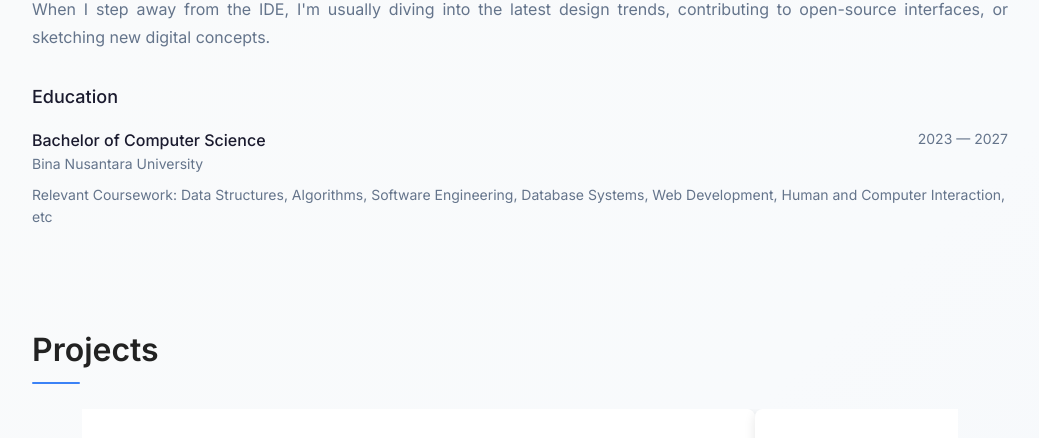
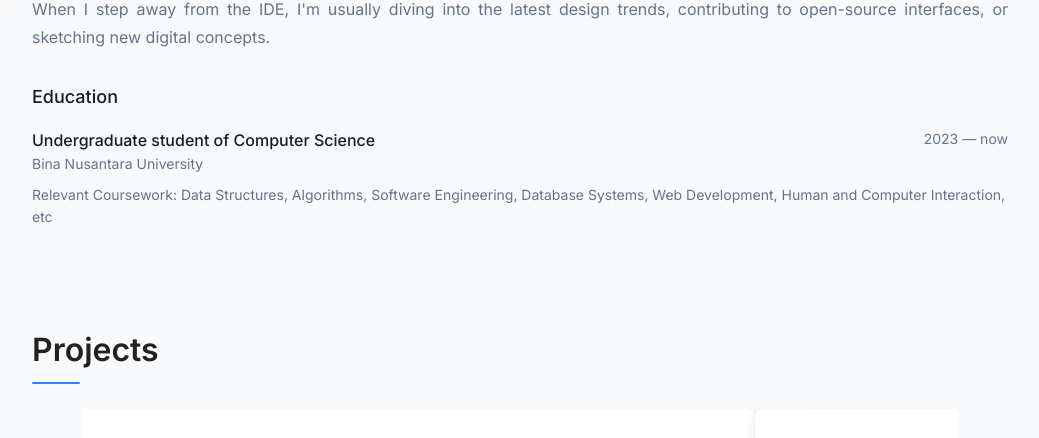
Before and after one commit to SunafetS23/portofolio_Edberg, a plain HTML site: page index.html in a window 1280 px wide. Shown: the part 972-1410 px from the top of the page, without its empty margins (120-1159 px from the left). Drawn offline with nearby package versions, Linux system fonts and the light colour scheme.

Commit message:
Update index.html

```diff
--- a/index.html
+++ b/index.html
@@ -89,10 +89,10 @@
                 <h3 style="font-size: 1.125rem; font-weight: 500; margin-bottom: 1rem;">Education</h3>
                 <div class="education-item">
                     <div>
-                        <p class="education-title">Bachelor of Computer Science</p>
+                        <p class="education-title">Undergraduate student of Computer Science</p>
                         <p class="education-school">Bina Nusantara University</p>
                     </div>
-                    <p class="education-year">2023 — 2027</p>
+                    <p class="education-year">2023 — now</p>
                 </div>
                 <p class="education-courses">
                     Relevant Coursework: Data Structures, Algorithms, Software Engineering, Database Systems, Web Development, Human and Computer Interaction, etc
```
